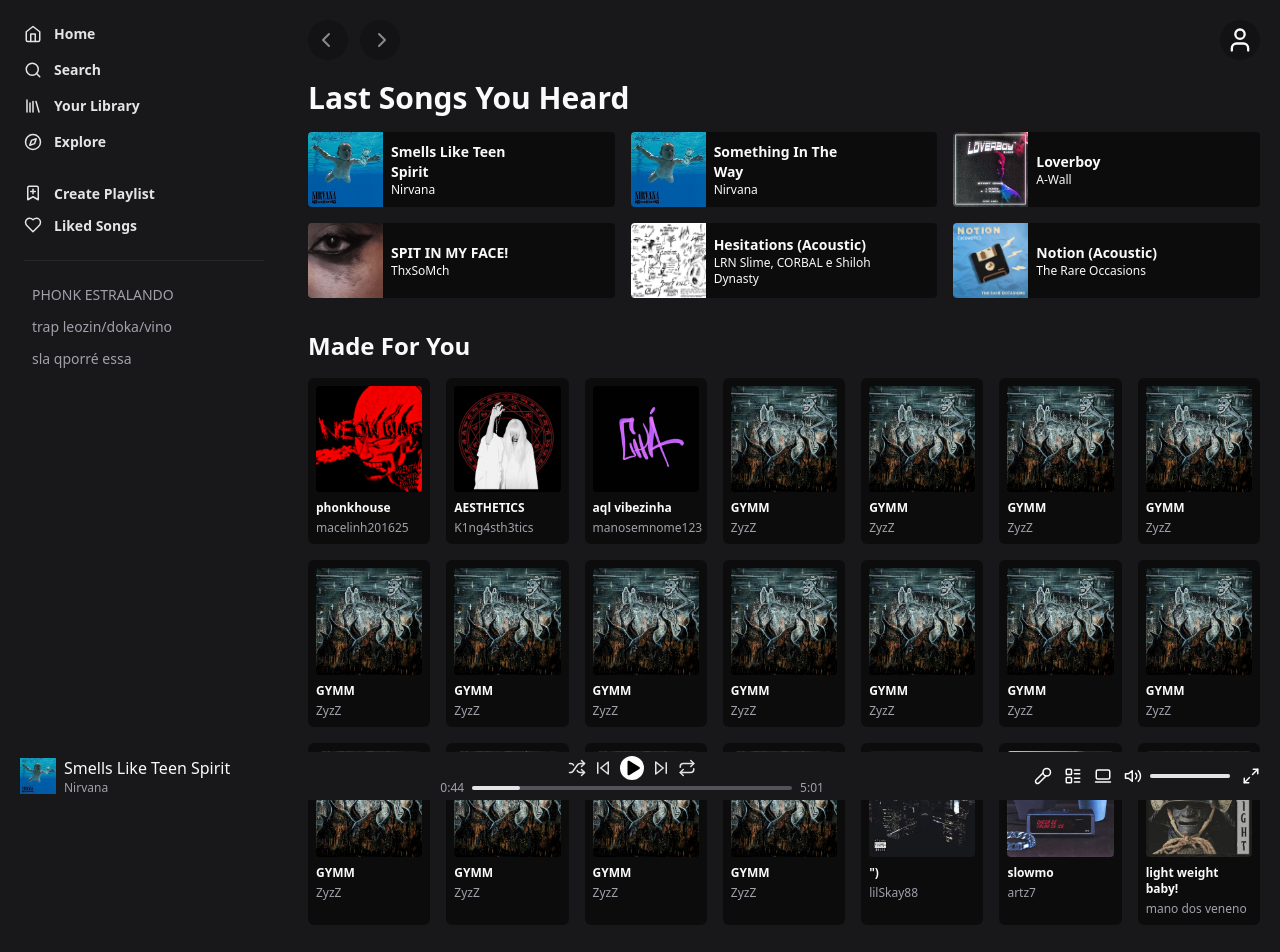
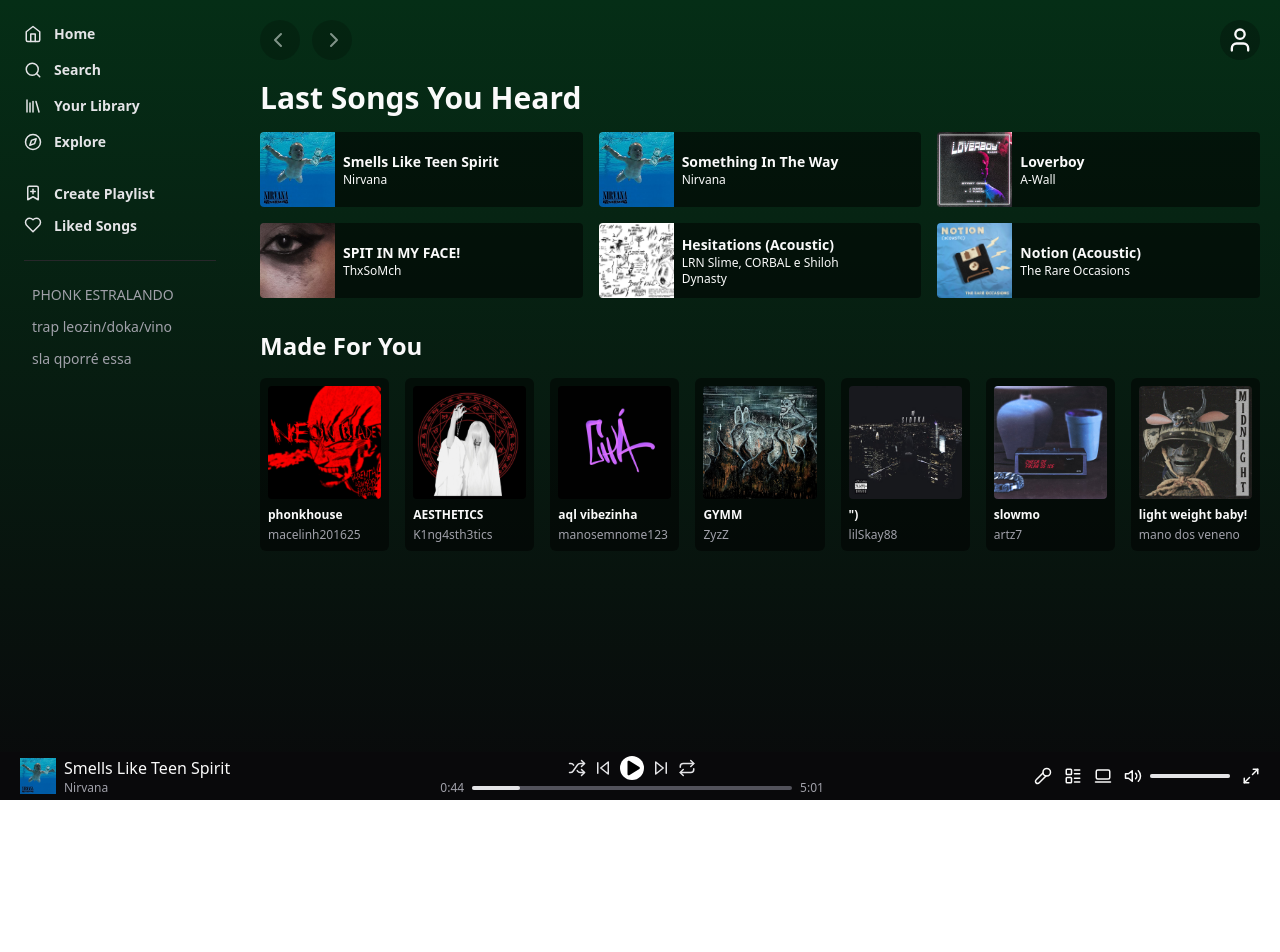
Before and after one commit to kevensouzz/ui-spotify, a Next.js app: page / in a window 1280 px wide. Shown: the top 952 px of the page. After the commit the page ends 800 px from the top, so only its background shows below. Built offline with nearby package versions, Linux system fonts and the light colour scheme.

Commit message:
update background and scrollbar style

```diff
--- a/src/app/components/Footer.tsx
+++ b/src/app/components/Footer.tsx
@@ -5,7 +5,7 @@
 
 export default function Footer() {
   return (
-    <footer className="bg-zinc-900 px-5 py-1 flex items-center justify-between fixed bottom-0 left-0 right-0">
+    <footer className="bg-zinc-950 px-5 py-1 flex items-center justify-between fixed bottom-0 left-0 right-0">
       <div className="flex items-center gap-2">
         <Image src={"/nevermind.jpg"} alt="capa do album Nevermind de Nirvana" width={36} height={36} />
         <div className="flex flex-col">
--- a/src/app/components/Sidebar.tsx
+++ b/src/app/components/Sidebar.tsx
@@ -3,7 +3,7 @@
 
 export default function Sidebar() {
   return (
-    <aside className="w-72 p-6">
+    <aside className="w-60 p-6">
       <nav className="space-y-4">
         <a href="" className="flex items-center gap-3 text-sm font-semibold text-zinc-200">
           <HomeIcon size={18} />
--- a/src/app/css/app.css
+++ b/src/app/css/app.css
@@ -1 +1 @@
-body{-webkit-user-select:none;-moz-user-select:none;user-select:none}::-webkit-scrollbar{width:10px}::-webkit-scrollbar-track{background:#18181b}::-webkit-scrollbar-thumb{border-radius:5px;background:#09090b}/*# sourceMappingURL=app.css.map */
+body{-webkit-user-select:none;-moz-user-select:none;user-select:none}::-webkit-scrollbar{width:8px}::-webkit-scrollbar-track{background:#09090b}::-webkit-scrollbar-thumb{background:#18181b}/*# sourceMappingURL=app.css.map */
--- a/src/app/css/app.scss
+++ b/src/app/css/app.scss
@@ -3,14 +3,13 @@
 }
 
 ::-webkit-scrollbar {
-  width: 10px;
+  width: 8px;
 }
 
 ::-webkit-scrollbar-track {
-  background: rgb(24, 24, 27);
+  background: rgb(9,9, 11);
 }
 
 ::-webkit-scrollbar-thumb {
-  border-radius: 5px;
-  background: rgb(9, 9, 11);
+  background: rgb(24, 24, 27);
 }
--- a/src/app/layout.tsx
+++ b/src/app/layout.tsx
@@ -12,7 +12,7 @@
 }) {
   return (
     <html lang="en">
-      <body className="bg-zinc-900 text-zinc-50">{children}</body>
+      <body className="bg-gradient-to-t from-zinc-950 to-green-950 text-zinc-50">{children}</body>
     </html>
   )
 }
--- a/src/app/page.tsx
+++ b/src/app/page.tsx
@@ -33,20 +33,6 @@
             <Playlist image={"/afterdark.jpeg"} alt={"AESTHETICS"} nome={"AESTHETICS"} user={"K1ng4sth3tics"} />
             <Playlist image={"/cha.jpeg"} alt={"aql vibezinha"} nome={"aql vibezinha"} user={"manosemnome123"} />
             <Playlist image={"/limbo.jpeg"} alt={"GYMMM"} nome={"GYMM"} user={"ZyzZ"} />
-            <Playlist image={"/limbo.jpeg"} alt={"GYMMM"} nome={"GYMM"} user={"ZyzZ"} />
-            <Playlist image={"/limbo.jpeg"} alt={"GYMMM"} nome={"GYMM"} user={"ZyzZ"} />
-            <Playlist image={"/limbo.jpeg"} alt={"GYMMM"} nome={"GYMM"} user={"ZyzZ"} />
-            <Playlist image={"/limbo.jpeg"} alt={"GYMMM"} nome={"GYMM"} user={"ZyzZ"} />
-            <Playlist image={"/limbo.jpeg"} alt={"GYMMM"} nome={"GYMM"} user={"ZyzZ"} />
-            <Playlist image={"/limbo.jpeg"} alt={"GYMMM"} nome={"GYMM"} user={"ZyzZ"} />
-            <Playlist image={"/limbo.jpeg"} alt={"GYMMM"} nome={"GYMM"} user={"ZyzZ"} />
-            <Playlist image={"/limbo.jpeg"} alt={"GYMMM"} nome={"GYMM"} user={"ZyzZ"} />
-            <Playlist image={"/limbo.jpeg"} alt={"GYMMM"} nome={"GYMM"} user={"ZyzZ"} />
-            <Playlist image={"/limbo.jpeg"} alt={"GYMMM"} nome={"GYMM"} user={"ZyzZ"} />
-            <Playlist image={"/limbo.jpeg"} alt={"GYMMM"} nome={"GYMM"} user={"ZyzZ"} />
-            <Playlist image={"/limbo.jpeg"} alt={"GYMMM"} nome={"GYMM"} user={"ZyzZ"} />
-            <Playlist image={"/limbo.jpeg"} alt={"GYMMM"} nome={"GYMM"} user={"ZyzZ"} />
-            <Playlist image={"/limbo.jpeg"} alt={"GYMMM"} nome={"GYMM"} user={"ZyzZ"} />
             <Playlist image={"/bandoleiro.jpeg"} alt={"\")"} nome={"\")"} user={"lilSkay88"} />
             <Playlist image={"/chegadefalardeice.jpeg"} alt={"slowmo"} nome={"slowmo"} user={"artz7"} />
             <Playlist image={"/midnight.jpeg"} alt={"light weight baby!"} nome={"light weight baby!"} user={"mano dos veneno"} />
```
Also changed, not shown: 1 other file (tests, documents, lock files or other folders).
